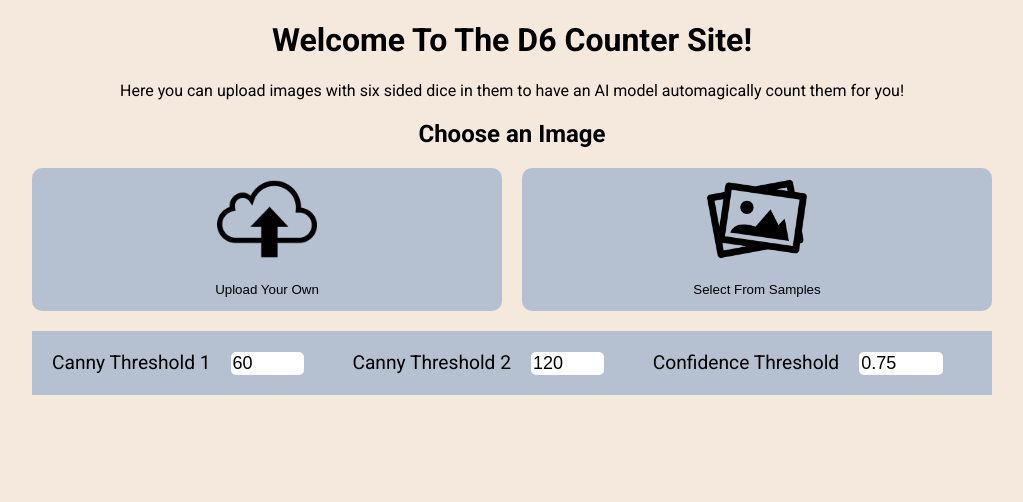
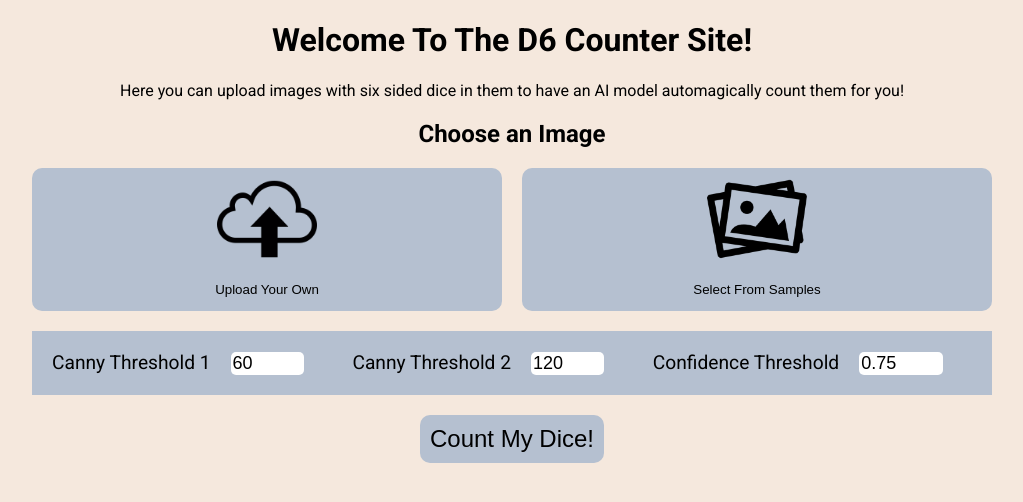
Before and after one commit to ydnamjs/d6-counter-app, a React (Create React App) app: page / in a window 1280 px wide. Shown: the top 502 px of the page, without its empty margins (128-1151 px from the left). Built offline with nearby package versions, Linux system fonts and the light colour scheme.

Commit message:
Added submit button layout

```diff
--- a/src/App.css
+++ b/src/App.css
@@ -2,5 +2,4 @@
 	width: 100%;
 	height: 100%;
 	max-width: 100vw;
-	max-height: 100vh;
 }
--- a/src/pages/process-image/ProcessImage.css
+++ b/src/pages/process-image/ProcessImage.css
@@ -1,7 +1,5 @@
 .image-upload {
-	height: 600px;
 	width: 960px;
-	max-height: 100vh;
 	max-width: 95vw;
 	margin-right: auto;
 	margin-left: auto;
@@ -23,3 +21,22 @@
 .file-upload-input {
 	display: none;
 }
+
+.submit-button {
+	display: block;
+	margin: 20px;
+	margin-left: auto;
+	margin-right: auto;
+
+	padding: 10px;
+	font-size: x-large;
+
+	cursor: pointer;
+	border-style: none;
+	border-radius: 10px;
+	background-color: var(--button-color);
+}
+
+.submit-button:hover {
+	background-color: var(--button-hover-color);
+}
--- a/src/pages/process-image/ProcessImage.tsx
+++ b/src/pages/process-image/ProcessImage.tsx
@@ -25,6 +25,7 @@ function ProcessImage() {
 				confidenceThreshold={confidenceThreshold}
 				setConfidenceThreshold={setConfidenceThreshold}
 			/>
+			<button className="submit-button">Count My Dice!</button>
 		</div>
 	);
 }
```
